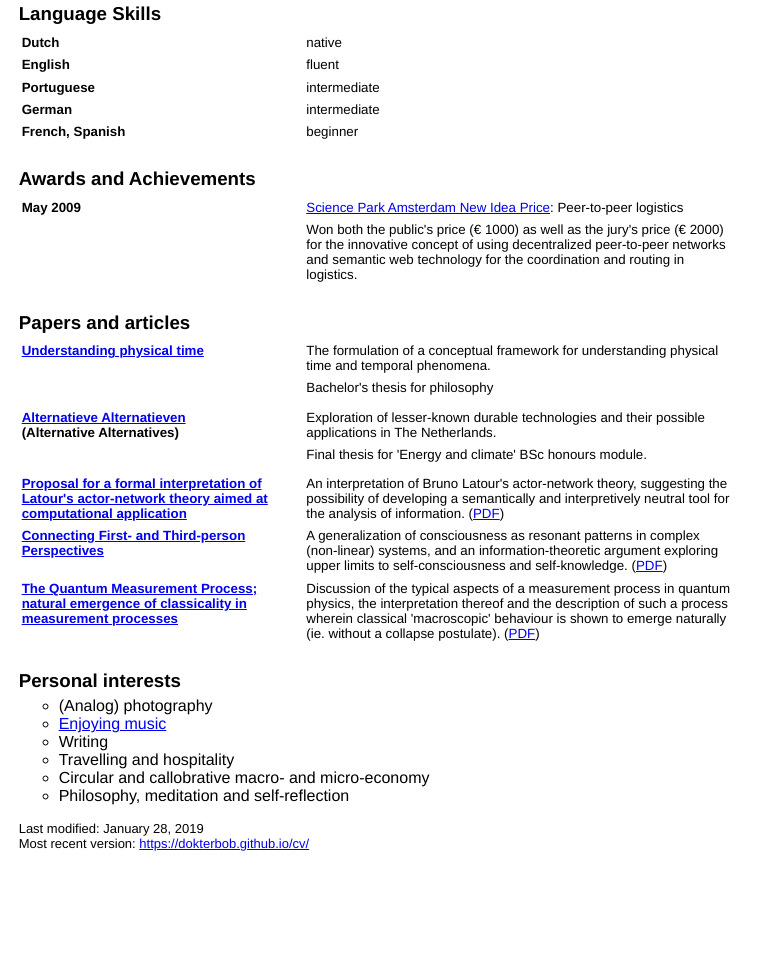
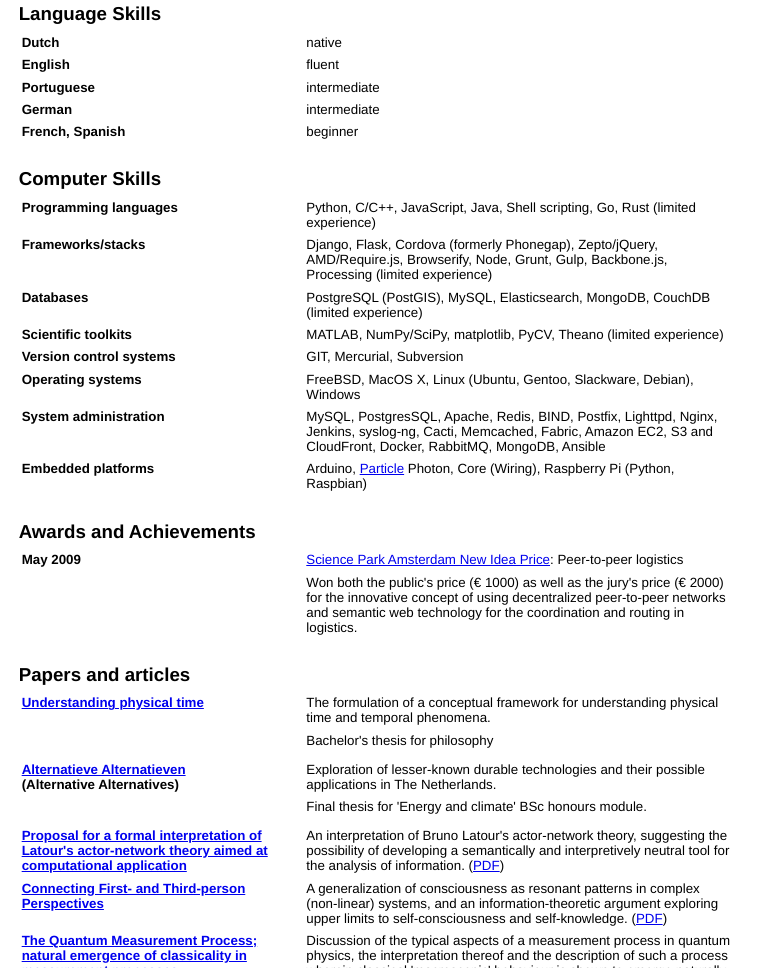
Before and after one commit to dokterbob/cv, a plain HTML site: page index.html in a window 1280 px wide. Shown: the part 1720-2688 px from the top of the page, without its empty margins (0-774 px from the left). Before the commit the page ends 2579 px from the top, so only its background shows below. Drawn offline with Linux system fonts and the light colour scheme.

Commit message:
Add computer skills back in.

```diff
--- a/index.html
+++ b/index.html
@@ -268,6 +268,42 @@ ul {
         <td>beginner</td>
      </tr>
 </table>
+<h3>Computer Skills</h3>
+<table>
+    <tr>
+        <th>Programming languages</th>
+        <td>Python, C/C++, JavaScript, Java, Shell scripting, Go, Rust (limited experience)</td>
+    </tr>
+    <tr>
+      <th>Frameworks/stacks</th>
+      <td>Django, Flask, Cordova (formerly Phonegap), Zepto/jQuery, AMD/Require.js, Browserify, Node, Grunt, Gulp, Backbone.js, Processing (limited experience)</td>
+    </tr>
+    <tr>
+      <th>Databases</th>
+      <td>PostgreSQL (PostGIS), MySQL, Elasticsearch, MongoDB, CouchDB (limited experience)</td>
+    </tr>
+    <tr>
+      <th>Scientific toolkits</th>
+      <td>MATLAB, NumPy/SciPy, matplotlib, PyCV, Theano (limited experience)</td>
+    </tr>
+    <tr>
+      <th>Version control systems</th>
+      <td>GIT, Mercurial, Subversion</td>
+    </tr>
+    <tr>
+        <th>Operating systems</th>
+        <td>FreeBSD, MacOS X, Linux (Ubuntu, Gentoo, Slackware, Debian), Windows</td>
+    </tr>
+    <tr>
+        <th>System administration</th>
+        <td>MySQL, PostgresSQL, Apache, Redis, BIND, Postfix, Lighttpd, Nginx, Jenkins, syslog-ng, Cacti, Memcached, Fabric, Amazon EC2, S3 and CloudFront, Docker, RabbitMQ, MongoDB, Ansible</td>
+    </tr>
+    <tr>
+        <th>Embedded platforms</th>
+        <td>Arduino, <a href="http://particle.io/">Particle</a> Photon, Core (Wiring), Raspberry Pi (Python, Raspbian)</td>
+    </tr>
+</table>
+
 <h3>Awards and Achievements</h3>
 <table>
     <tr>
```
